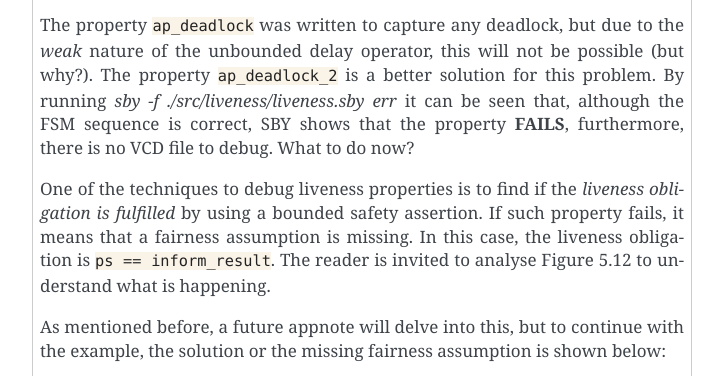
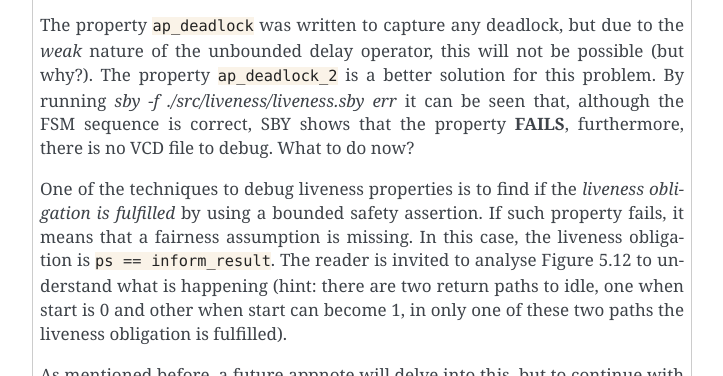
Before and after one commit to YosysHQ-Docs/AppNote-109, a Sphinx documentation site: the page built from docs/source/index.rst, in a window 1280 px wide and 900 px high, scrolled down 23790 px, cut to the strip 12-388 px from the top of the window. Shown: the whole strip, without its empty margins (388-1111 px from the left). Built offline with Sphinx 7.4.7, drawn with Linux system fonts in a browser that asks for light colours.

Commit message:
Adding extra hint for the liveness property examle

```diff
--- a/docs/source/index.rst
+++ b/docs/source/index.rst
@@ -980,7 +980,9 @@ liveness property analysis.
    obligation is fulfilled* by using a bounded safety assertion. If such property
    fails, it means that a fairness assumption is missing. In this case, the liveness
    obligation is :systemverilog:`ps == inform_result`. The reader is invited to analyse
-   Figure 5.12 to understand what is happening.
+   Figure 5.12 to understand what is happening (hint: there are two return paths to idle,
+   one when start is 0 and other when start can become 1, in only one of these two paths
+   the liveness obligation is fulfilled).
 
    As mentioned before, a future appnote will delve into this, but to continue with the
    example, the solution or the missing fairness assumption is shown below:
```
